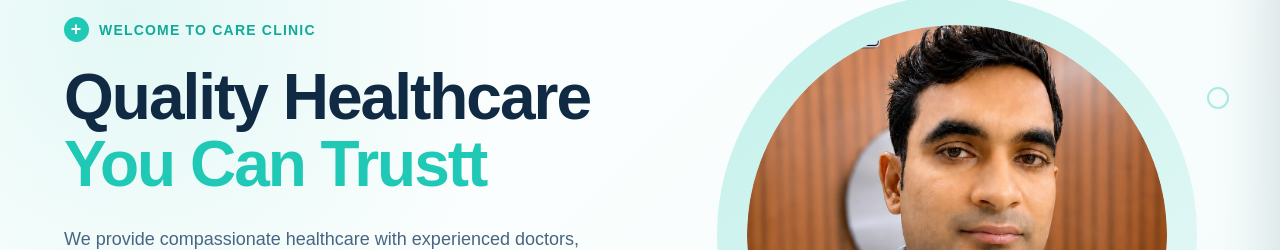
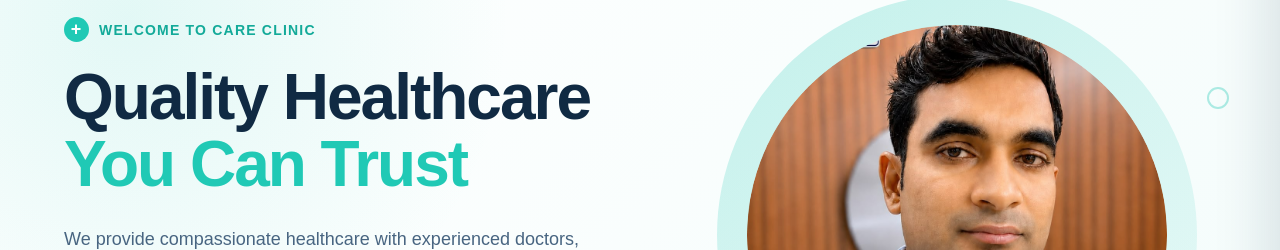
Before and after one commit to viveksharma-dev94/saanvi-clinic, a React (Vite) app: page / in a window 1280 px wide. Shown: the part 197-447 px from the top of the page. Built offline with nearby package versions, Linux system fonts and the light colour scheme.

Commit message:
text chnage hero section

```diff
--- a/src/pages/Home.jsx
+++ b/src/pages/Home.jsx
@@ -31,7 +31,7 @@ function Home() {
             <h1>
               Quality Healthcare
               <br />
-              <span>You Can Trustt</span>
+              <span>You Can Trust</span>
             </h1>
 
             <p>
```
